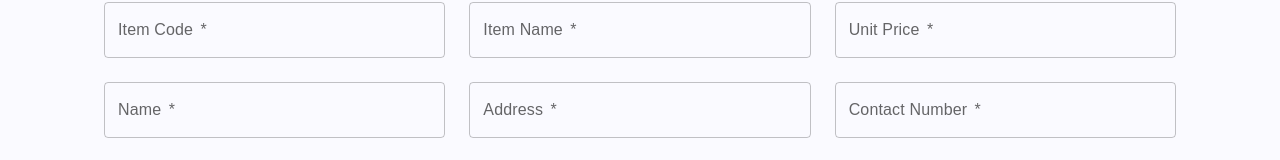
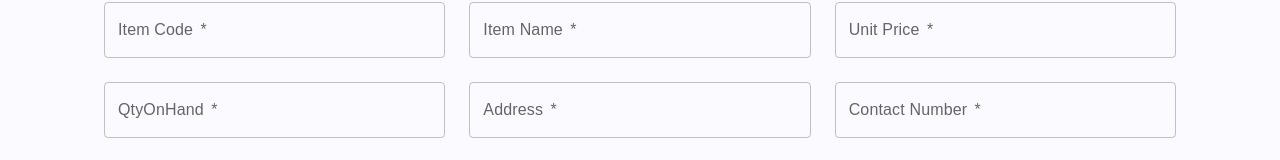
Before and after one commit to AshanSandeep06/Food-Shop-System, a React (Create React App) app in the folder frontend/: page /manage_item in a window 1280 px wide. Shown: the part 235-395 px from the top of the page. Built offline with nearby package versions, Linux system fonts and the light colour scheme.

Commit message:
Content Updated in ManageItem Component

```diff
--- a/frontend/src/pages/ManageItem/ManageItem.tsx
+++ b/frontend/src/pages/ManageItem/ManageItem.tsx
@@ -126,10 +126,10 @@ const ManageItem = () => {
               placeHolderText: "Unit Price",
             },
             {
-              label: "Name",
+              label: "QtyOnHand",
               textFieldType: "text",
-              name: "name",
-              placeHolderText: "Name",
+              name: "qtyOnHand",
+              placeHolderText: "QtyOnHand",
             },
             {
               label: "Address",
```
